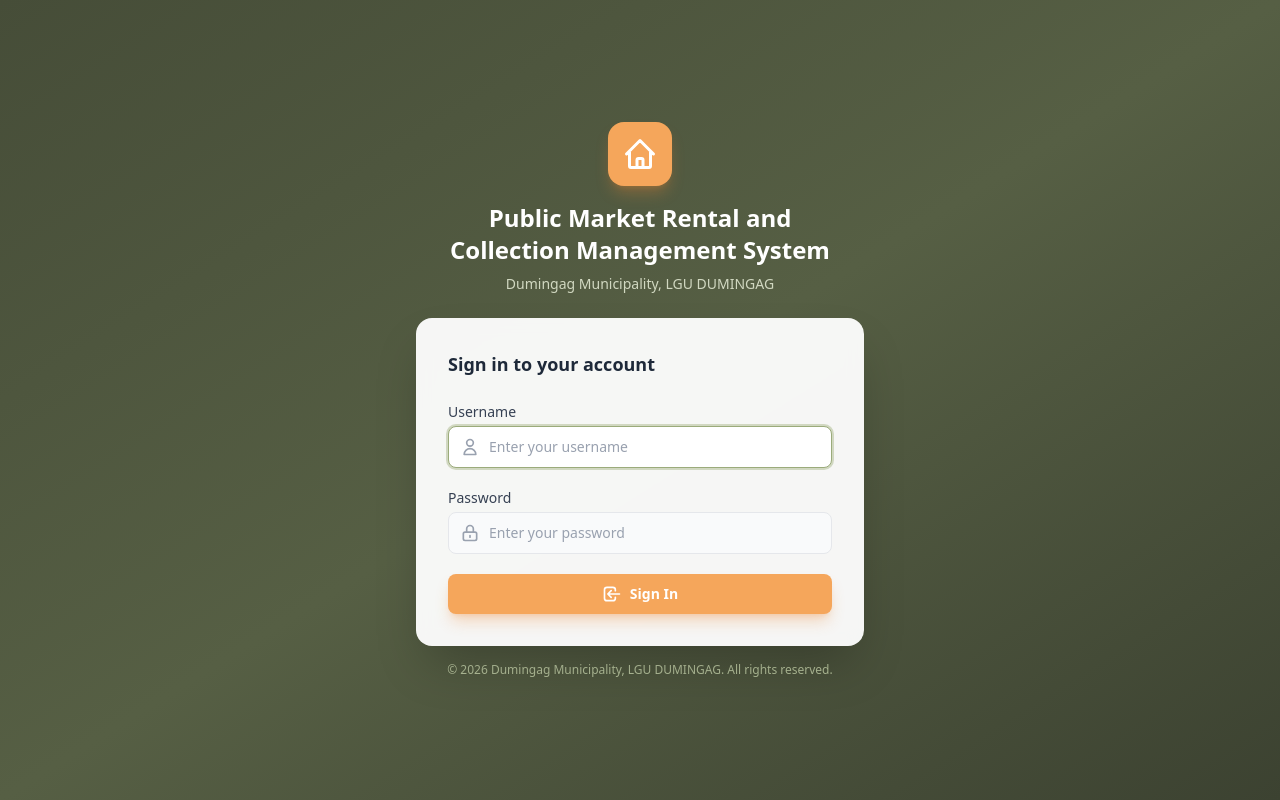
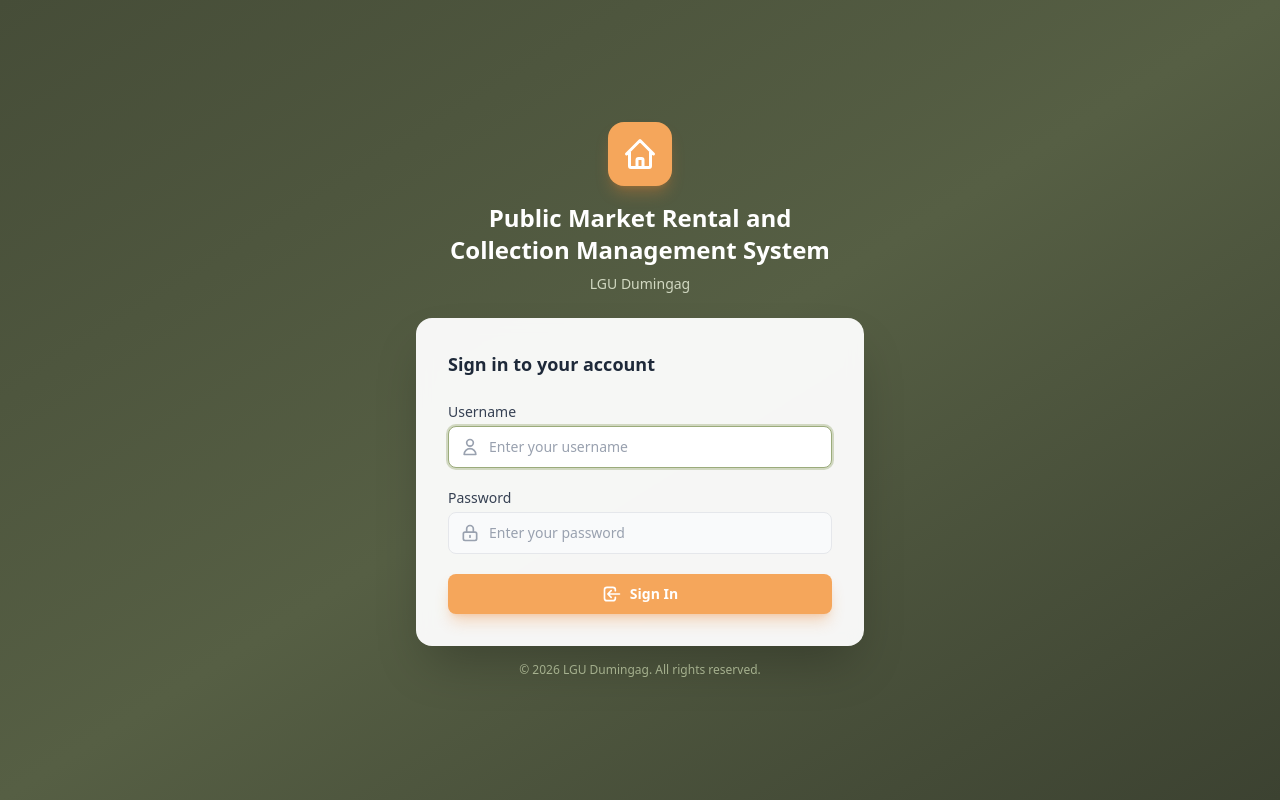
Before and after one commit to lanzy-lanzy/market-rental-system, a Django app: page /login/ in a window 1280 px wide. Run offline with Django 5.2, Linux system fonts and the light colour scheme; data that the repository does not hold is empty; style sheets or scripts are compiled from the project's sources.

Commit message:
Rebrand to LGU Dumingag

```diff
--- a/core/management/commands/seed_data.py
+++ b/core/management/commands/seed_data.py
@@ -39,7 +39,7 @@ class Command(BaseCommand):
             self.stdout.write('System settings already exist, skipping.')
             return
         SystemSetting.objects.create(
-            municipality_name='Dumingag Municipality, LGU DUMINGAG',
+            municipality_name='LGU Dumingag',
             market_name='Dumingag Public Market',
             office_name='Market Administration Office',
             receipt_prefix='DMPM-',
--- a/templates/registration/login.html
+++ b/templates/registration/login.html
@@ -17,7 +17,7 @@
         </svg>
       </div>
       <h1 class="text-2xl font-bold text-white">Public Market Rental and<br>Collection Management System</h1>
-      <p class="mt-2 text-sm text-primary-200">{{ system_settings.municipality_name|default:"Dumingag Municipality, LGU DUMINGAG" }}</p>
+      <p class="mt-2 text-sm text-primary-200">{{ system_settings.municipality_name|default:"LGU Dumingag" }}</p>
     </div>
 
     <!-- Login Card -->
@@ -74,7 +74,7 @@
     </div>
 
     <p class="mt-4 text-center text-xs text-primary-300">
-      &copy; {% now "Y" %} {{ system_settings.municipality_name|default:"Dumingag Municipality, LGU DUMINGAG" }}. All rights reserved.
+      &copy; {% now "Y" %} {{ system_settings.municipality_name|default:"LGU Dumingag" }}. All rights reserved.
     </p>
   </div>
 
```
